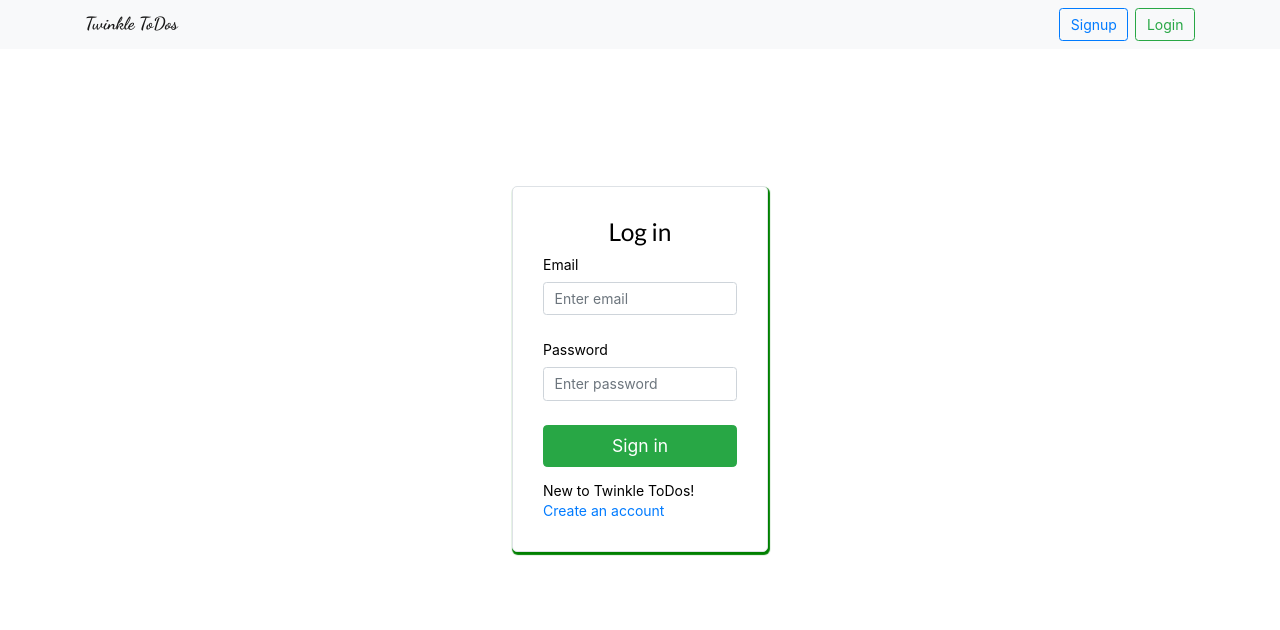
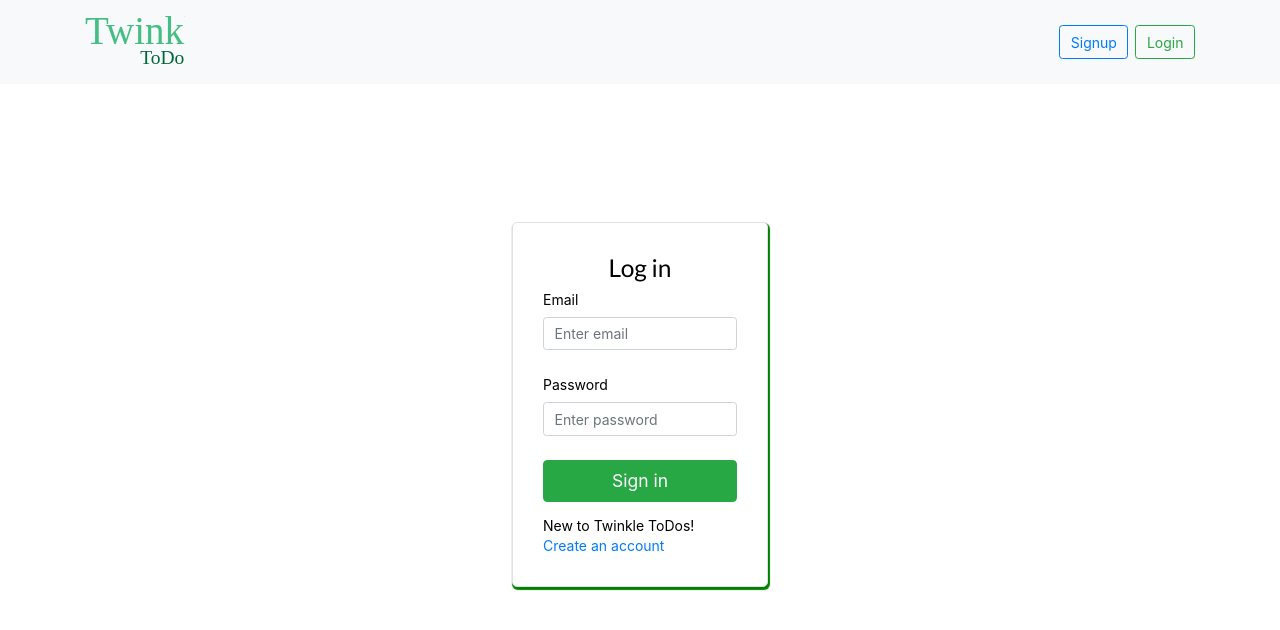
Before and after one commit to sharankarthikyan/notes-taking-app, a React (Create React App) app: page / in a window 1280 px wide. Shown: the top 630 px of the page. Built offline with nearby package versions, Linux system fonts and the light colour scheme; a web font is replaced by a local one.

Commit message:
Logo update

```diff
--- a/src/components/HomeMenuComponent/HomeMenuComponent.js
+++ b/src/components/HomeMenuComponent/HomeMenuComponent.js
@@ -4,6 +4,7 @@ import { Link } from "react-router-dom";
 import Button from "react-bootstrap/Button";
 import fire from "../../fire";
 import Dropdown from "react-bootstrap/Dropdown";
+import Logo from "../../assets/images/TwinkleToDos2.svg";
 
 const HomeMenuComponent = () => {
   const handleLogout = () => {
@@ -14,12 +15,8 @@ const HomeMenuComponent = () => {
     <div>
       <Navbar bg="light" expand="lg">
         <div className="container">
-          <Navbar.Brand
-            className="font-weight-bold"
-            href="/home"
-            style={{ fontFamily: "Dancing Script" }}
-          >
-            Twinkle ToDos
+          <Navbar.Brand href="/home">
+            <img src={Logo} alt="" width="100" />
           </Navbar.Brand>
           <Navbar.Toggle aria-controls="basic-navbar-nav" />
           <Navbar.Collapse id="basic-navbar-nav">
--- a/src/components/LogMenuComponent/LogMenuComponent.js
+++ b/src/components/LogMenuComponent/LogMenuComponent.js
@@ -2,18 +2,15 @@ import React from "react";
 import Navbar from "react-bootstrap/Navbar";
 import Button from "react-bootstrap/Button";
 import { Link } from "react-router-dom";
+import Logo from "../../assets/images/TwinkleToDos2.svg";
 
 const LogMenuComponent = () => {
   return (
     <div>
       <Navbar bg="light" expand="lg">
         <div className="container">
-          <Navbar.Brand
-            className="font-weight-bold"
-            href="/home"
-            style={{ fontFamily: "Dancing Script" }}
-          >
-            Twinkle ToDos
+          <Navbar.Brand className="font-weight-bold" href="/home">
+            <img src={Logo} alt="Twinkle ToDos" width="100" />
           </Navbar.Brand>
           <Navbar.Toggle aria-controls="basic-navbar-nav" />
           <Navbar.Collapse id="basic-navbar-nav">
```
Also changed, not shown: src/assets/images/TwinkleToDos2.svg (added).
